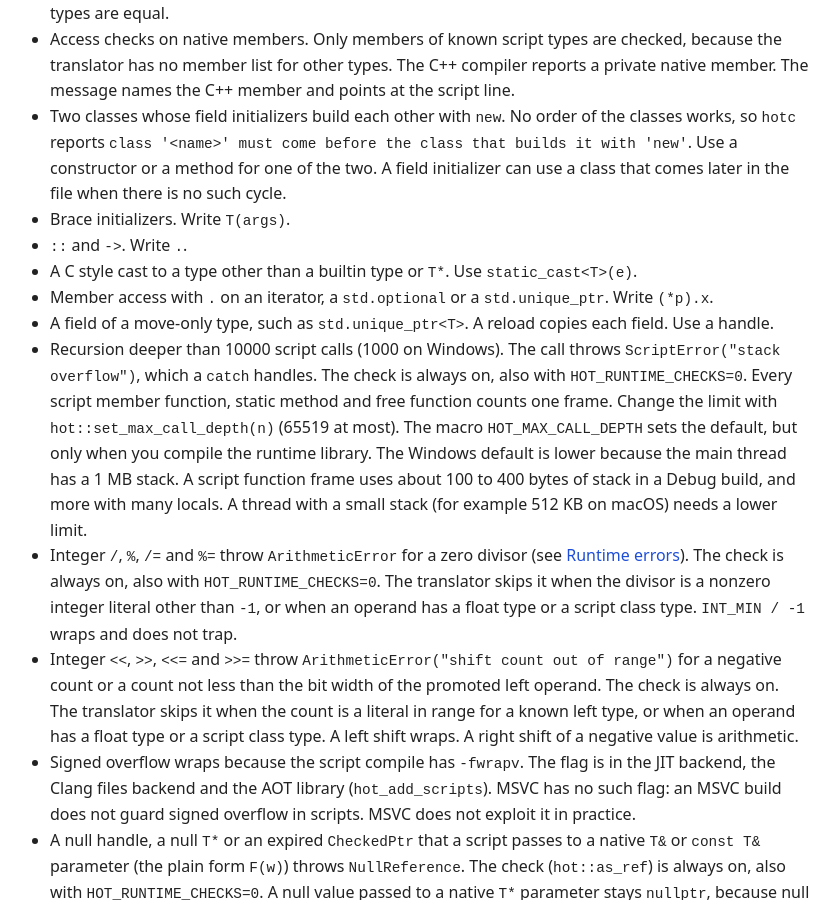
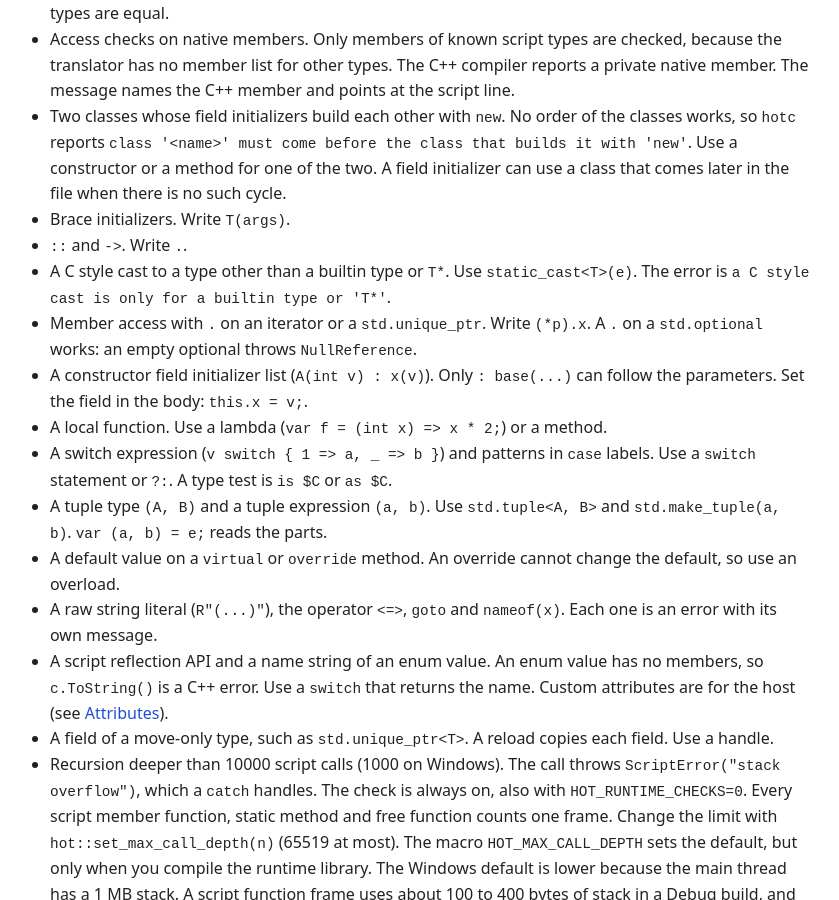
Before and after one commit to rokups/hotpp, a Jekyll site: the page built from doc/limits.md, in a window 1280 px wide and 900 px high, scrolled down 3494 px. Shown: the whole window, without its empty margins (246-1085 px from the left). Built offline with Jekyll 4.4.1, drawn with Linux system fonts in a browser that asks for light colours.

Commit message:
Docs: accessor expression bodies and language limits
Show "get => e;" in the property example.
List the unsupported language forms and their fixes in limits.md.

```diff
--- a/doc/limits.md
+++ b/doc/limits.md
@@ -65,8 +65,15 @@ This list shows what version 1 does not support.
 - Two classes whose field initializers build each other with `new`. No order of the classes works, so `hotc` reports `class '<name>' must come before the class that builds it with 'new'`. Use a constructor or a method for one of the two. A field initializer can use a class that comes later in the file when there is no such cycle.
 - Brace initializers. Write `T(args)`.
 - `::` and `->`. Write `.`.
-- A C style cast to a type other than a builtin type or `T*`. Use `static_cast<T>(e)`.
-- Member access with `.` on an iterator, a `std.optional` or a `std.unique_ptr`. Write `(*p).x`.
+- A C style cast to a type other than a builtin type or `T*`. Use `static_cast<T>(e)`. The error is `a C style cast is only for a builtin type or 'T*'`.
+- Member access with `.` on an iterator or a `std.unique_ptr`. Write `(*p).x`. A `.` on a `std.optional` works: an empty optional throws `NullReference`.
+- A constructor field initializer list (`A(int v) : x(v)`). Only `: base(...)` can follow the parameters. Set the field in the body: `this.x = v;`.
+- A local function. Use a lambda (`var f = (int x) => x * 2;`) or a method.
+- A switch expression (`v switch { 1 => a, _ => b }`) and patterns in `case` labels. Use a `switch` statement or `?:`. A type test is `is $C` or `as $C`.
+- A tuple type `(A, B)` and a tuple expression `(a, b)`. Use `std.tuple<A, B>` and `std.make_tuple(a, b)`. `var (a, b) = e;` reads the parts.
+- A default value on a `virtual` or `override` method. An override cannot change the default, so use an overload.
+- A raw string literal (`R"(...)"`), the operator `<=>`, `goto` and `nameof(x)`. Each one is an error with its own message.
+- A script reflection API and a name string of an enum value. An enum value has no members, so `c.ToString()` is a C++ error. Use a `switch` that returns the name. Custom attributes are for the host (see [Attributes](native-interop-attributes.html)).
 - A field of a move-only type, such as `std.unique_ptr<T>`. A reload copies each field. Use a handle.
 - Recursion deeper than 10000 script calls (1000 on Windows). The call throws `ScriptError("stack overflow")`, which a `catch` handles. The check is always on, also with `HOT_RUNTIME_CHECKS=0`. Every script member function, static method and free function counts one frame. Change the limit with `hot::set_max_call_depth(n)` (65519 at most). The macro `HOT_MAX_CALL_DEPTH` sets the default, but only when you compile the runtime library. The Windows default is lower because the main thread has a 1 MB stack. A script function frame uses about 100 to 400 bytes of stack in a Debug build, and more with many locals. A thread with a small stack (for example 512 KB on macOS) needs a lower limit.
 - Integer `/`, `%`, `/=` and `%=` throw `ArithmeticError` for a zero divisor (see [Runtime errors](statements-errors.html#runtime-errors)). The check is always on, also with `HOT_RUNTIME_CHECKS=0`. The translator skips it when the divisor is a nonzero integer literal other than `-1`, or when an operand has a float type or a script class type. `INT_MIN / -1` wraps and does not trap.
```
Also changed, not shown: doc/classes.md (+6 -0 lines).
